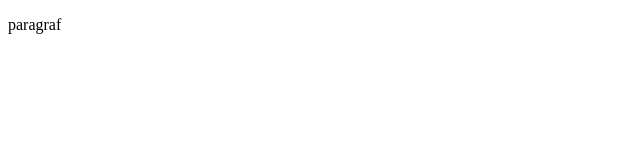
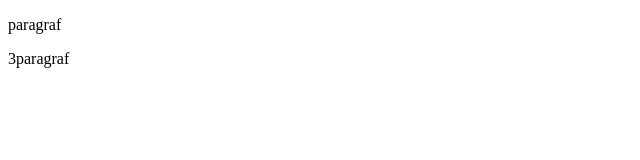
Before and after one commit to miborko/gitjestgit, a plain HTML site: page index.html in a window 1280 px wide. Shown: the full height of the page, 0-640 px from the left. Drawn offline with Linux system fonts and the light colour scheme.

Commit message:
3 paragraf

```diff
--- a/index.html
+++ b/index.html
@@ -6,5 +6,7 @@
 </head>
 <body>
     <p>paragraf</p>
+
+    <p>3paragraf</p>
 </body>
 </html>
```
